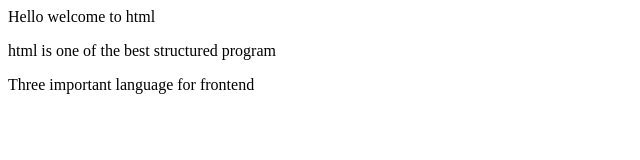
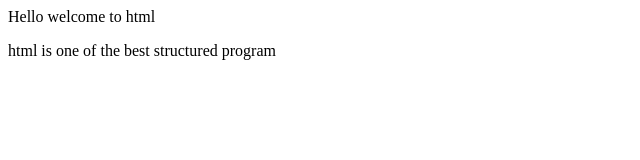
Before and after one commit to Afhaamak47/Local, a plain HTML site: page index.html in a window 1280 px wide. Shown: the whole page, without its empty margins (0-640 px from the left). Drawn offline with Linux system fonts and the light colour scheme.

Commit message:
one line is removed

```diff
--- a/index.html
+++ b/index.html
@@ -1,3 +1,2 @@
 <p>Hello welcome to html</p>
 <p>html is one of the best structured program</p>
-<p>Three important language for frontend</p>
```
